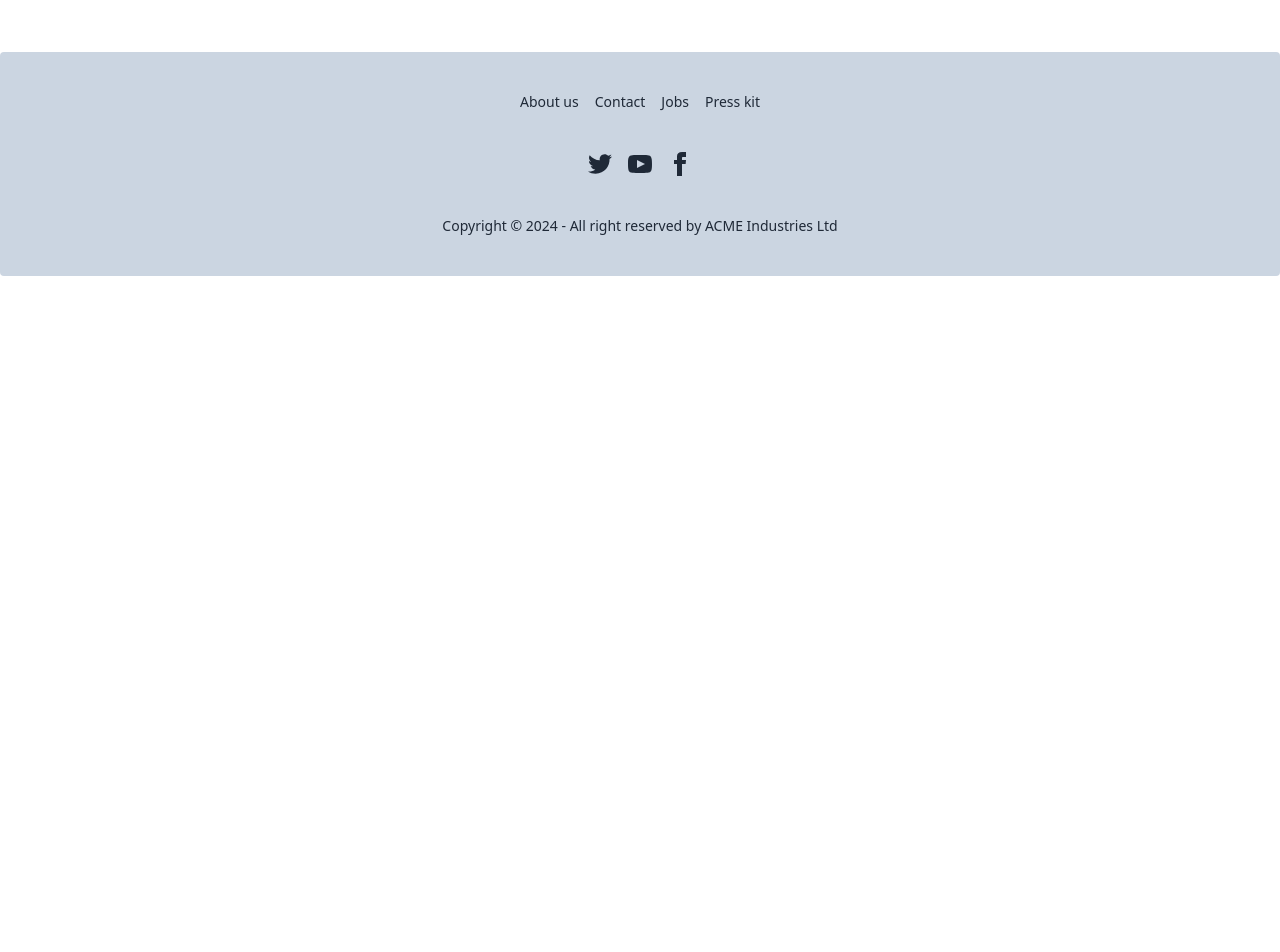
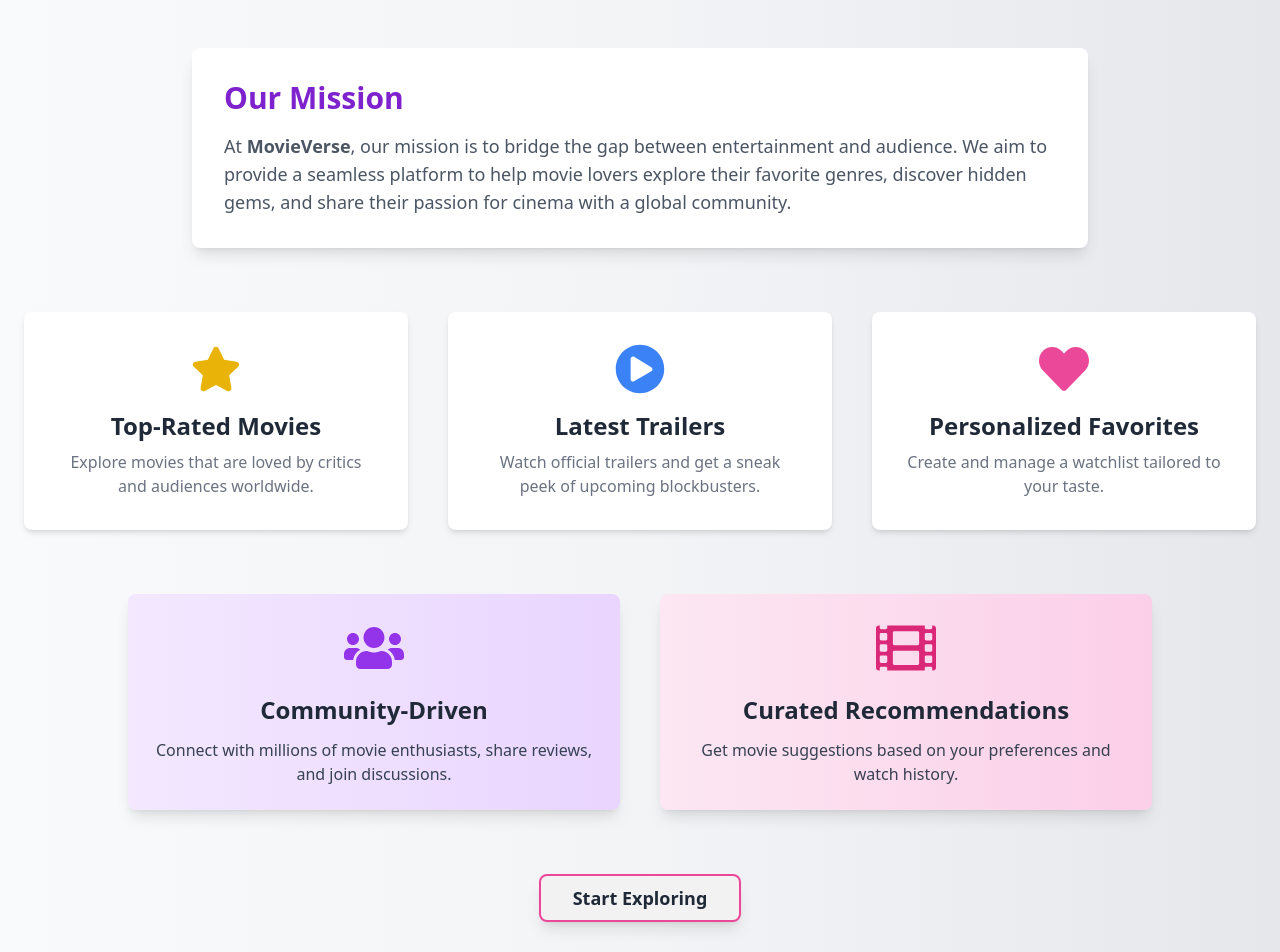
Before and after one commit to MujahidulIslam4541/Movie-Portal-client, a React (Vite) app: page /about in a window 1280 px wide. Shown: the part 260-1212 px from the top of the page. Before the commit the page ends 800 px from the top, so only its background shows below. Built offline with nearby package versions, Linux system fonts and the light colour scheme; no server answers.

Commit message:
Created error page and about page

```diff
--- a/src/Routes/Router.jsx
+++ b/src/Routes/Router.jsx
@@ -1,4 +1,3 @@
-
 import { createBrowserRouter } from "react-router-dom";
 import Root from "../root/Root";
 import Home from "../pages/Home";
@@ -7,40 +6,54 @@ import AddMovies from "../pages/AddMovies";
 import AllMovies from "../pages/AllMovies";
 import Login from "../pages/Login";
 import Register from "../pages/Register";
+import ErrorPage from "../components/ErrorPage";
+import PrivetRoute from "../provider/privetRoute";
+// import PrivetRoute from "../provider/privetRoute";
 // import { Root } from "postcss";
 
 const Router = createBrowserRouter([
   {
     path: "/",
-    element:<Root></Root> ,
-    children:[
+    element: <Root></Root>,
+    children: [
       {
-        path:'/',
-        element:<Home></Home>
+        path: "/",
+        element: <Home></Home>,
       },
       {
-        path:'/about',
-        element:<About></About>
+        path: "/about",
+        element: <About></About>,
       },
       {
-        path:'/addMovies',
-        element:<AddMovies></AddMovies>
+        path: "/addMovies",
+        element: (
+          <PrivetRoute>
+            <AddMovies></AddMovies>
+          </PrivetRoute>
+        ),
       },
       {
-        path:'/allMovies',
-        element:<AllMovies></AllMovies>
+        path: "/allMovies",
+        element: (
+          <PrivetRoute>
+            <AllMovies></AllMovies>
+          </PrivetRoute>
+        ),
       },
       {
-        path:'/login',
-        element:<Login></Login>
+        path: "/login",
+        element: <Login></Login>,
       },
       {
-        path:'/register',
-        element:<Register></Register>
-      }
-    ]
+        path: "/register",
+        element: <Register></Register>,
+      },
+      {
+        path: "*",
+        element: <ErrorPage></ErrorPage>,
+      },
+    ],
   },
-
 ]);
 
 export default Router;
--- /dev/null
+++ b/src/components/ErrorPage.jsx
@@ -0,0 +1,32 @@
+import { FaArrowLeft } from "react-icons/fa";
+import { Link } from "react-router-dom";
+
+const ErrorPage = () => {
+  return (
+    <div className="h-screen w-full flex flex-col items-center justify-center bg-gradient-to-r from-blue-50 via-purple-100 to-pink-50">
+      <div className="max-w-md text-center">
+        <h1 className="text-8xl font-bold text-purple-600 drop-shadow-lg">
+          404
+        </h1>
+        <p className="text-xl font-semibold text-gray-700 mt-4">
+          Uh-oh! We can’t find that page.
+        </p>
+        <p className="text-gray-500 mt-2">
+          The page you’re looking for might have been removed, had its name
+          changed, or is temporarily unavailable.
+        </p>
+        <div className="mt-6">
+          <Link
+            to="/"
+            className="btn btn-accent flex items-center justify-center gap-2 px-6 py-3 text-lg shadow-lg hover:scale-105 transition-transform duration-200"
+          >
+            <FaArrowLeft size={20} />
+            Go Back Home
+          </Link>
+        </div>
+      </div>
+    </div>
+  );
+};
+
+export default ErrorPage;
--- a/src/pages/About.jsx
+++ b/src/pages/About.jsx
@@ -1,11 +1,82 @@
 
+import { FaFilm, FaHeart, FaPlayCircle, FaStar, FaUsers } from "react-icons/fa";
+import { Link } from "react-router-dom";
 
 const About = () => {
-    return (
-        <div>
-            <h2>About page</h2>
+  return (
+    <div className="bg-gradient-to-r from-gray-50 via-gray-100 to-gray-200 min-h-screen px-6 py-10">
+      {/* Header Section */}
+      <div className="text-center max-w-3xl mx-auto">
+        <h1 className="text-5xl font-bold text-purple-700 drop-shadow-md">
+          About Our Movie Portal
+        </h1>
+        <p className="text-gray-600 mt-4 text-lg leading-7">
+          Welcome to <strong className="text-purple-600">MovieVerse</strong>, the ultimate destination for all movie enthusiasts! Explore top-rated movies, stay updated with the latest trailers, and build your personalized watchlist in one place.
+        </p>
+      </div>
+
+      {/* Mission Section */}
+      <div className="mt-14 bg-white shadow-lg rounded-lg p-8 max-w-4xl mx-auto">
+        <h2 className="text-3xl font-semibold text-purple-700">
+          Our Mission
+        </h2>
+        <p className="text-gray-600 mt-4 text-lg">
+          At <strong>MovieVerse</strong>, our mission is to bridge the gap between entertainment and audience. We aim to provide a seamless platform to help movie lovers explore their favorite genres, discover hidden gems, and share their passion for cinema with a global community.
+        </p>
+      </div>
+
+      {/* Features Section */}
+      <div className="mt-16 grid gap-10 md:grid-cols-3 text-center">
+        <div className="p-8 bg-white rounded-lg shadow-md hover:shadow-lg transition duration-300">
+          <FaStar size={50} className="text-yellow-500 mx-auto" />
+          <h3 className="text-2xl font-semibold mt-4">Top-Rated Movies</h3>
+          <p className="text-gray-500 mt-2">
+            Explore movies that are loved by critics and audiences worldwide.
+          </p>
         </div>
-    );
+        <div className="p-8 bg-white rounded-lg shadow-md hover:shadow-lg transition duration-300">
+          <FaPlayCircle size={50} className="text-blue-500 mx-auto" />
+          <h3 className="text-2xl font-semibold mt-4">Latest Trailers</h3>
+          <p className="text-gray-500 mt-2">
+            Watch official trailers and get a sneak peek of upcoming blockbusters.
+          </p>
+        </div>
+        <div className="p-8 bg-white rounded-lg shadow-md hover:shadow-lg transition duration-300">
+          <FaHeart size={50} className="text-pink-500 mx-auto" />
+          <h3 className="text-2xl font-semibold mt-4">Personalized Favorites</h3>
+          <p className="text-gray-500 mt-2">
+            Create and manage a watchlist tailored to your taste.
+          </p>
+        </div>
+      </div>
+
+      {/* Additional Benefits */}
+      <div className="mt-16 grid gap-10 md:grid-cols-2 max-w-5xl mx-auto">
+        <div className="p-6 bg-gradient-to-r from-purple-100 to-purple-200 rounded-lg shadow-lg text-center">
+          <FaUsers size={60} className="text-purple-600 mx-auto" />
+          <h3 className="text-2xl font-semibold mt-4">Community-Driven</h3>
+          <p className="text-gray-700 mt-3">
+            Connect with millions of movie enthusiasts, share reviews, and join discussions.
+          </p>
+        </div>
+        <div className="p-6 bg-gradient-to-r from-pink-100 to-pink-200 rounded-lg shadow-lg text-center">
+          <FaFilm size={60} className="text-pink-600 mx-auto" />
+          <h3 className="text-2xl font-semibold mt-4">Curated Recommendations</h3>
+          <p className="text-gray-700 mt-3">
+            Get movie suggestions based on your preferences and watch history.
+          </p>
+        </div>
+      </div>
+
+      {/* Call to Action */}
+      <div className="mt-16 text-center">
+        <Link to='/'
+          className="btn border-2 border-pink-500 px-8 hover:border-none hover:bg-gradient-to-r from-pink-200 to-pink-300 text-lg rounded-lg shadow-lg hover:scale-105 transition-transform duration-200"
+        >
+          Start Exploring
+        </Link>
+      </div>
+    </div>
+  );
 };
-
 export default About;
--- /dev/null
+++ b/src/provider/PrivetRoute.jsx
@@ -0,0 +1,15 @@
+/* eslint-disable react/prop-types */
+import { useContext } from "react";
+import { AuthContext } from "./AuthProvider";
+import { Navigate } from "react-router-dom";
+
+const PrivetRoute = ({privet}) => {
+
+    const {user}=useContext(AuthContext)
+    if(user && user?.email){
+        return privet;
+    }
+    return <Navigate to='/login'></Navigate>
+};
+
+export default PrivetRoute;
--- a/src/root/Root.jsx
+++ b/src/root/Root.jsx
@@ -5,7 +5,7 @@ import { Outlet } from "react-router-dom";
 const Root = () => {
   return (
     <>
-      <section className="h-20">
+      <section className="h-16">
         <Navbar></Navbar>
       </section>
       <Outlet></Outlet>
```
